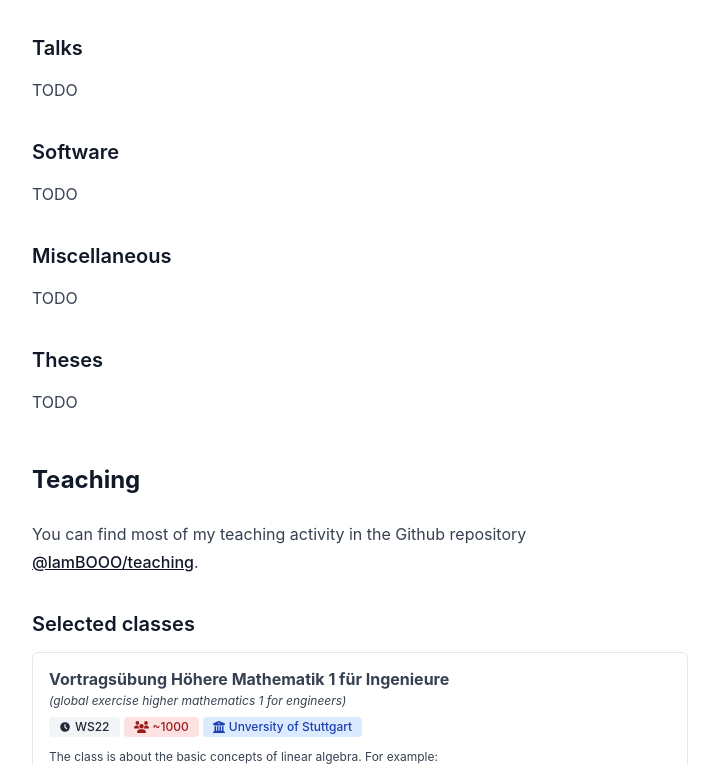
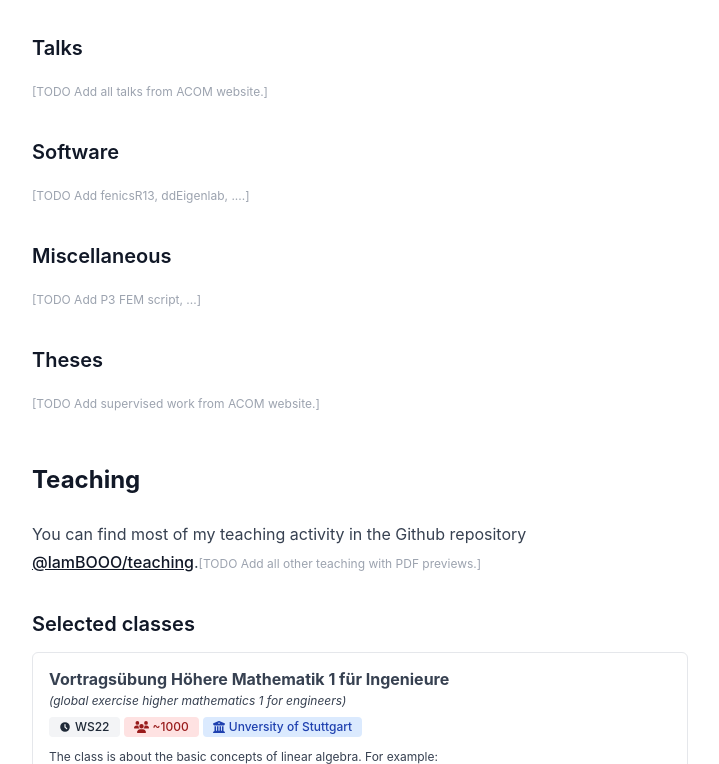
Before and after one commit to lamBOOO/thsn.dev, a Next.js app: page / in a window 1280 px wide. Shown: the part 1716-2480 px from the top of the page, without its empty margins (280-999 px from the left). Built offline with nearby package versions, Linux system fonts and the light colour scheme.

Commit message:
Add some layout html tags

```diff
--- a/pages/index.tsx
+++ b/pages/index.tsx
@@ -34,6 +34,7 @@ export default function Home() {
         <Stickynavbar />
         <main className='my-10'>
           <div className='prose mx-auto'>
+
             <section className=''>
               <div className="flex mb-4">
                 <div className="flex-auto">
@@ -86,6 +87,8 @@ export default function Home() {
                 </Link>
               </div>
             </section>
+
+            <aside>
               <h2 id="news" className="scroll-mt-20">
                 Blog & News
               </h2>
@@ -94,6 +97,11 @@ export default function Home() {
                 <hr className='m-0 my-2' />
                 <span className='font-mono font-bold bg-gray-900 text-white p-1 mr-1'>221001</span>From MO-THU, I work in Stuttgart and on FR from Aachen.
               </div>
+            </aside>
+
+            <section>
+
+              <article>
                 <h2 id="research" className="scroll-mt-20">
                   Research Interest & Projects
                 </h2>
@@ -197,9 +205,6 @@ export default function Home() {
                     </div>
                   </div>
                 </div>
-
-
-
                 <div className="border flex flex-col justify-between h-full bg-white rounded-md p-4 my-2">
                   <span className='leading-5 mb-2'>
                     <span className='font-bold'>
@@ -298,137 +303,46 @@ export default function Home() {
                     </div>
                   </div>
                 </div>
+              </article>
 
+              <article>
+                <h3>Talks</h3>
+                <p>
+                  <span className='text-xs text-gray-400'>[TODO Add all talks from ACOM website.]</span>
+                </p>
+              </article>
 
+              <article>
+                <h3>Software</h3>
+                <p>
+                  <span className='text-xs text-gray-400'>[TODO Add fenicsR13, ddEigenlab, ....]</span>
+                </p>
+              </article>
 
+              <article>
+                <h3>Miscellaneous</h3>
+                <p>
+                  <span className='text-xs text-gray-400'>[TODO Add P3 FEM script, ...]</span>
+                </p>
+              </article>
 
-{/*
-            <h3>Projects</h3>
-            <div className='transform transition-all rounded-xl w-full bg-gradient-to-r from-[#feb4b4] to-[#f88181] p-1 mb-2'>
-              <div className="flex flex-col justify-between h-full bg-white rounded-lg p-4">
-                <span className='font-bold'>
-                  Domain Decomposition Methods for Electronic Structure Calculations
-                </span>
-                <div className='m-0 flex space-x-2'>
-                  <span className="bg-gray-100 text-gray-800 text-xs font-medium inline-flex items-center px-2.5 py-0.5 rounded">
-                    <svg aria-hidden="true" className="mr-1 w-3 h-3" fill="currentColor" viewBox="0 0 20 20" xmlns="http://www.w3.org/2000/svg"><path fillRule="evenodd" d="M10 18a8 8 0 100-16 8 8 0 000 16zm1-12a1 1 0 10-2 0v4a1 1 0 00.293.707l2.828 2.829a1 1 0 101.415-1.415L11 9.586V6z" clipRule="evenodd"></path></svg>
-                    10/2019 – Now
-                  </span>
-                  <span className="bg-red-100 text-red-800 text-xs font-medium px-2.5 py-0.5 rounded">Lambert Theisen</span>
-                  <span className="bg-blue-100 text-blue-800 text-xs font-medium mr-2 px-2.5 py-0.5 rounded"><Link href="https://www.ians.uni-stuttgart.de/institute/team/Stamm/">Benjamin Stamm</ Link></span>
-                </div>
-                <div>
-                  <p className='font-normal text-sm leading-5 text-justify'>
-                    <Image
-                      className="float-right sm:w-48 w-32 p-2 m-0"
-                      src={dd_teaser}
-                      alt="Picture of the author"
-                    />
-                    The solution of eigenvalue problems on long (chain-like) domain is difficult due to the increased computational complexity and an often collapsing spectrum of the considered operator. We therefore want to rewrite the steps of an (possibly non-linear) eigenvalue problem solver (eigensolver) to a sequence of local linear eigenvalue problems. If the domain is the union of simpler sub-domains (say balls in 3D), then classical Schwartz-like domain decomposition algorithms can be applied to have a weakly scalable linear eigenvalue solver for some operators. However, the global solution algorithm convergence behavior also changes dramatically with an increasing domain length. Therefore, efficient preconditioning techniques have to be developed to also take these effects into account.
-                    <br></br>
-                    The possible range of applications includes electronic structure calculations in computational chemistry or quantum mechanical simulations.
+              <article>
+                <h3>Theses</h3>
+                <p>
+                  <span className='text-xs text-gray-400'>[TODO Add supervised work from ACOM website.]</span>
                 </p>
-                  <div>
-                  </div>
-                  <div className='text-sm mb-2'>
-                    <span className='text-xs'>Keywords: </span><span className="bg-gray-100 text-gray-800 text-xs font-medium mr-2 px-2.5 py-0.5 rounded">Homogenization Theory</span>
-                    <span className="bg-gray-100 text-gray-800 text-xs font-medium mr-2 px-2.5 py-0.5 rounded">Domain Decompositon Method</span>
-                  </div>
-                </div>
-              </div>
-            </div>
-            <div className='transform transition-all rounded-xl w-full bg-gradient-to-r from-[#beb4fe] to-[#8187f8] p-1 mb-2'>
-              <div className="flex flex-col justify-between h-full bg-white rounded-lg p-4">
-                <span className='font-bold'>
-                  Simulation of Non-Equilibrium Gas Flows Using the FEniCS Computing Platform (Master Thesis @ MathCCES)
-                </span>
-                <div className='m-0 flex flex-wrap'>
-                  <span className="bg-gray-100 text-gray-800 text-xs font-medium inline-flex items-center px-2.5 py-0.5 rounded">
-                    <svg aria-hidden="true" className="mr-1 w-3 h-3" fill="currentColor" viewBox="0 0 20 20" xmlns="http://www.w3.org/2000/svg"><path fillRule="evenodd" d="M10 18a8 8 0 100-16 8 8 0 000 16zm1-12a1 1 0 10-2 0v4a1 1 0 00.293.707l2.828 2.829a1 1 0 101.415-1.415L11 9.586V6z" clipRule="evenodd"></path></svg>
-                    04/2019 – 09/2019
-                  </span>
-                  <span className="bg-red-100 text-red-800 text-xs font-medium mr-2 px-2.5 py-0.5 rounded">Lambert Theisen</span>
-                  <span className="bg-blue-100 text-blue-800 text-xs font-medium mr-2 px-2.5 py-0.5 rounded"><Link href="https://www.acom.rwth-aachen.de/5people/torrilhon/start">Manuel Torrilhon</ Link></span>
-                </div>
-                <div>
-                  <p className='font-normal text-sm leading-5 text-justify'>
-                    <Image
-                      className="float-right sm:w-28 w-20 p-2 m-0"
-                      src={sticker}
-                      alt="Picture of the author"
-                    />
-                    <Image
-                      className="float-right sm:w-48 w-32 p-2 m-0"
-                      src={plot1}
-                      alt="Picture of the author"
-                    />
-                    <Image
-                      className="float-right sm:w-48 w-32 p-2 m-0"
-                      src={plot2}
-                      alt="Picture of the author"
-                    />
-                    This thesis provides a framework to simulate non-equilibrium gas flows using the finite element method within the FEniCS computing platform [1]. The main model equations, i.e. the R13 equations, are introduced after a motivational discussion about the classical models, given by Navier–Stokes and Fourier. The resulting system of equations is simplified to obtain a set of steady-state and linearized balance laws for two-dimensional domains.
-                    <br></br>
-                    During a validation process of the numerical method with exact solutions, particular focus is put on the intuitive implementation using the tensor capabilities of FEniCS. This allows having an almost one-to-one correspondence between the mathematical formulation and the implemented source code. A documented and validated solver is developed and can be obtained from [2]. This solver allows simulating gas flows for arbitrary shaped two-dimensional geometries using a variety of boundary conditions.
-                    <br></br>
-                    In order to justify the use of extended model equations for gas flows with moderate Knudsen number, typical examples, with occurring rarefaction effects, are presented and solved. In these application cases, the Knudsen paradox and a thermal transpiration flow are observed.
-                  </p>
-                  <div>
-                  </div>
-                  <div className='text-sm mb-2'>
-                    <span className='text-xs'>Keywords: </span>
-                    {
-                      [
-                        "R13 equations",
-                        "FEniCS project",
-                        "Non-equilibrium gas flows",
-                        "Finite element method",
-                        "CIP stabilization"
-                      ].map(
-                        (a, b) =>
-                          (<span className="bg-gray-100 text-gray-800 text-xs font-medium mr-2 px-2.5 py-0.5 rounded" key={b}>{a}</span>)
-                      )
-                    }
-                  </div>
-                  <div className='text-sm'>
-                    <button className="relative inline-flex items-center justify-center p-0.5 mb-2 mr-2 overflow-hidden text-sm font-medium text-gray-900 rounded-lg group bg-gradient-to-br from-cyan-500 to-blue-500 group-hover:from-cyan-500 group-hover:to-blue-500 hover:text-white focus:ring-4 focus:outline-none focus:ring-cyan-200">
-                      <span className="text-sm relative px-2 py-0.5 transition-all ease-in duration-75 bg-white rounded-md group-hover:bg-opacity-0">
-                        <FontAwesomeIcon icon={faFile} /> PDF
-                      </span>
-                    </button>
-                    <button className="relative inline-flex items-center justify-center p-0.5 mb-2 mr-2 overflow-hidden text-sm font-medium text-gray-900 rounded-lg group bg-gradient-to-br from-red-500 to-violet-500 group-hover:from-red-500 group-hover:to-violet-500 hover:text-white focus:ring-4 focus:outline-none focus:ring-red-200">
-                      <span className="text-sm relative px-2 py-0.5 transition-all ease-in duration-75 bg-white rounded-md group-hover:bg-opacity-0">
-                        <FontAwesomeIcon icon={faCode} /> Code @ RWTH-Gitlab
-                      </span>
-                    </button>
-                  </div>
-                  <div className='text-sm mb-2 leading-3 mt-1 text-gray-500'>
-                    <span className='text-xs'>
-                      [1]: FEniCS Project: Bitbucket Repositories. FEniCS Project. url: https://bitbucket.org/fenics-project/ (visited on 08/28/2019).
-                      <br></br>
-                      [2]: Lambert Theisen and Manuel Torrilhon. fenicsR13: Solver Repository. RWTH Aachen University, 2019. url: https://git.rwth-aachen.de/lamBOO/fenicsR13 (visited on 09/15/2019).
-                    </span>
-                  </div>
-                </div>
-              </div>
-            </div> */}
+              </article>
 
+            </section>
 
-
-
-            <h3>Talks</h3>
-            <p>TODO</p>
-            <h3>Software</h3>
-            <p>TODO</p>
-            <h3>Miscellaneous</h3>
-            <p>TODO</p>
-            <h3>Theses</h3>
-            <p>TODO</p>
+            <section>
               <h2 id="teaching" className='scroll-mt-20'>Teaching</h2>
               <p>
                 You can find most of my teaching activity in the Github repository <Link href="https://github.com/lamBOOO/teaching">@lamBOOO/teaching</Link>.
+                <span className='text-xs text-gray-400'>[TODO Add all other teaching with PDF previews.]</span>
               </p>
               <h3>Selected classes</h3>
+              <article>
                 <div className="border flex flex-col justify-between h-full bg-white rounded-md p-4">
                   <span className='leading-5 mb-2'>
                     <span className='font-bold'>
@@ -482,18 +396,20 @@ export default function Home() {
 
                   </div>
                 </div>
+              </article>
+            </section>
 
-
-
+            <section>
               <h2 id="projects" className="scroll-mt-20">
                 Selected Projects
               </h2>
               <p>
                 The tool <Link href="http://gradescaler.com">gradescaler.com</Link> provides a graphical overveiw of exam grading schemes.
+                <span className='text-xs text-gray-400'>[TODO: Add grammarly script, latex templates, check Git repos, ...]</span>
               </p>
+            </section>
 
-
-
+            <section>
               <h2 id="contact" className="scroll-mt-20 mb-5">
                 Contact
               </h2>
@@ -501,7 +417,7 @@ export default function Home() {
                 Matrix Protocol
               </h3>
               <p>
-              TODO Add direct chat link.
+                <span className='text-xs text-gray-400'>[TODO Add direct chat link.]</span>
               </p>
               <h3>
                 E-Mail
@@ -510,10 +426,11 @@ export default function Home() {
                 You can contact me via the e-mail address <mark className='font-mono bg-gray-100 rounded-sm p-0'>lambert (dot) theisen (at) rwth (minus) aachen (dot) de</mark>, preferrable using PGP encryption. My PGP key can be found on the keyserver <Link href="https://keys.openpgp.org/">keys.openpgp.org</Link> or you can directlty download it here using the link <Link href="/lt-pgpkey.asc">lt-pgpkey.asc</Link>. The corresponding sigature reads <mark className='font-mono bg-gray-100 rounded-sm p-0'>9C32 B2D9 E59B 09C1 72AB C577 F2C2 52C0 F331 EB87</mark>.
               </p>
               <h3>
-              Find my also on ..
+                Profiles
               </h3>
               <p>
                 I am part of the major science and networking sites, for example:
+
               </p>
               <div className='flex flex-wrap gap-1 leading-3'>
                 <Link href="https://git.rwth-aachen.de/lamBOO">
@@ -588,6 +505,7 @@ export default function Home() {
                     <span className='border-inherit border-t border-r border-b text-xs inline-flex items-center rounded-tr rounded-br px-2 py-0.5 bg-blue-500 text-white font-mono'>Lambert-Theisen</span>
                   </span>
                 </Link>
+                <span className='text-xs text-gray-400'>[TODO Add all other from ACOM website.]</span>
               </div>
               <h3>
                 Impressum
@@ -624,8 +542,9 @@ export default function Home() {
                 <br />
               </p>
 
+            </section>
+
           </div>
-
         </main>
         <Footer />
       </div>
```
Also changed, not shown: 1 other file (tests, documents, lock files or other folders). Lines whose indentation alone changed are shown as unchanged.
